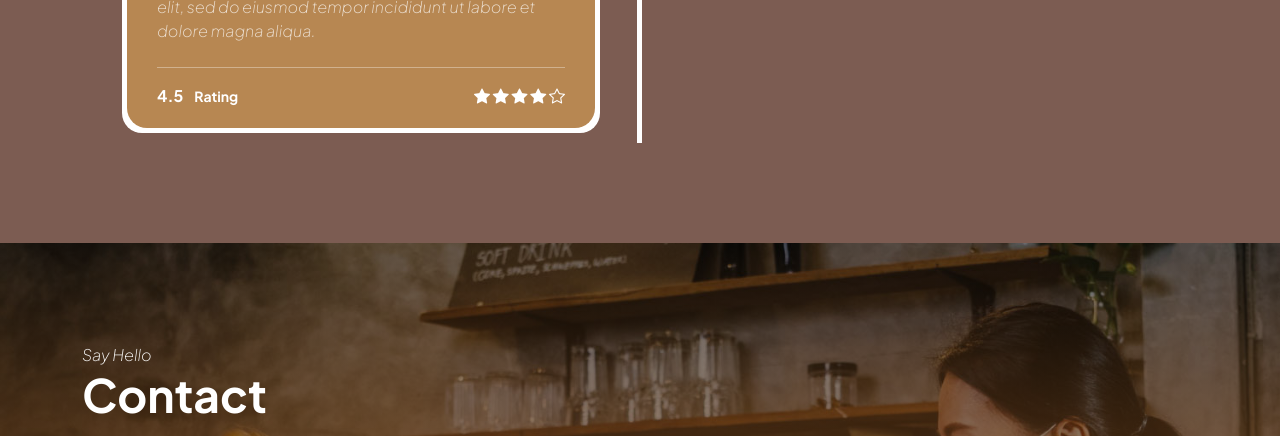
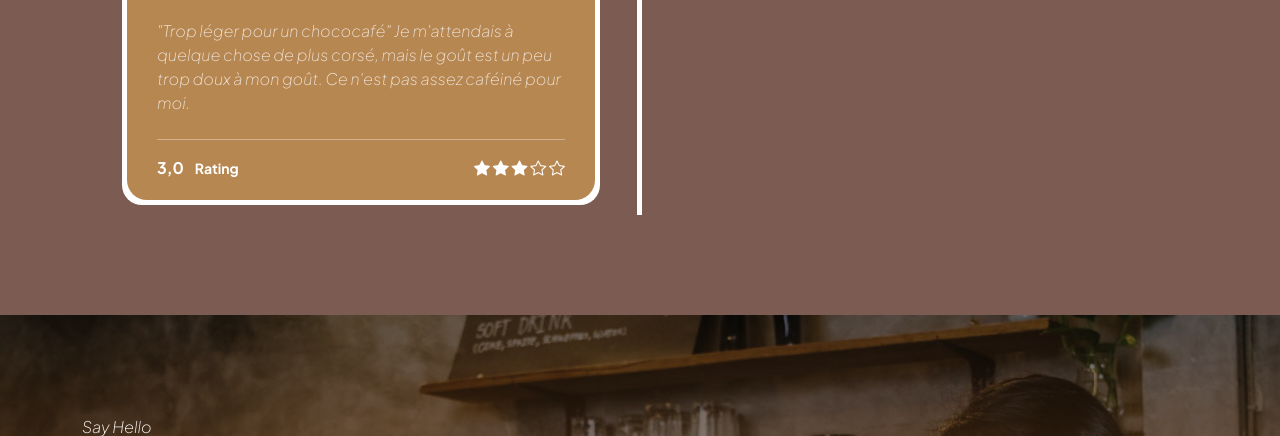
Before and after one commit to FLAMANT-Lorian/sgc-chocolatte, a PHP site: page / in a window 1280 px wide. Shown: the part 4187-4623 px from the top of the page. Run offline with PHP 8.4, Linux system fonts and the light colour scheme; data comes from the database, SQL or seed files in the repository.

Commit message:
Adding PHP in Testimonials

```diff
--- a/chocolatte.sql
+++ b/chocolatte.sql
@@ -246,9 +246,9 @@ CREATE TABLE `reviews`
 
 INSERT INTO `reviews` (`customer`, `cover_img`, `avatar_img`, `content`, `rating`,verified, `created_at`, `updated_at`)
 VALUES
-	('Sandra','https://img.freepik.com/photos-premium/tasse-cafe-table-fond-marron_192217-787.jpg','http://chocolatte.test/images/reviews/young-woman-with-round-glasses-yellow-sweater.jpg','\"Excellente boisson gourmande !\"\nSi vous aimez le chocolat et le café, vous allez adorer cette boisson. Le goût est riche, la texture est parfaite, et ça vous donne un bon boost.',40,1,'2024-11-23 11:50:29','2024-11-23 11:50:29'),
-	('Don','https://img.freepik.com/photos-premium/tasse-cafe-table-fond-marron_192217-787.jpg','http://chocolatte.test/images/reviews/senior-man-white-sweater-eyeglasses.jpg','\"Parfait pour les après-midis\"\nIdéal pour une pause-café, ce chococafé combine bien l\'amertume du café avec la douceur du chocolat, une véritable invitation à la relaxation.',45,'2024-11-23 11:50:29','2024-11-23 11:50:29','2024-11-23 11:50:29'),
-	('Olivia','https://img.freepik.com/photos-premium/tasse-cafe-table-fond-marron_192217-787.jpg','http://chocolatte.test/images/reviews/young-beautiful-woman-pink-warm-sweater-natural-look-smiling-portrait-isolated-long-hair.jpg','\"Trop léger pour un chococafé\"\nJe m\'attendais à quelque chose de plus corsé, mais le goût est un peu trop doux à mon goût. Ce n\'est pas assez caféiné pour moi.',30,1,'2024-11-23 11:50:29','2024-11-23 11:50:29');
+	('Lorian','https://img.freepik.com/photos-premium/tasse-cafe-table-fond-marron_192217-787.jpg','http://chocolatte.test/images/reviews/young-woman-with-round-glasses-yellow-sweater.jpg','\"Excellente boisson gourmande !\"\nSi vous aimez le chocolat et le café, vous allez adorer cette boisson. Le goût est riche, la texture est parfaite, et ça vous donne un bon boost.',40,1,'2024-11-23 11:50:29','2024-11-23 11:50:29'),
+	('Mathis','https://img.freepik.com/photos-premium/tasse-cafe-table-fond-marron_192217-787.jpg','http://chocolatte.test/images/reviews/senior-man-white-sweater-eyeglasses.jpg','\"Parfait pour les après-midis\"\nIdéal pour une pause-café, ce chococafé combine bien l\'amertume du café avec la douceur du chocolat, une véritable invitation à la relaxation.',45,'1','2024-11-23 11:50:29','2024-11-23 11:50:29'),
+	('Ethan','https://img.freepik.com/photos-premium/tasse-cafe-table-fond-marron_192217-787.jpg','http://chocolatte.test/images/reviews/young-beautiful-woman-pink-warm-sweater-natural-look-smiling-portrait-isolated-long-hair.jpg','\"Trop léger pour un chococafé\"\nJe m\'attendais à quelque chose de plus corsé, mais le goût est un peu trop doux à mon goût. Ce n\'est pas assez caféiné pour moi.',30,1,'2024-11-23 11:50:29','2024-11-23 11:50:29');
 
 
 
--- a/controllers/HomeController.php
+++ b/controllers/HomeController.php
@@ -8,6 +8,7 @@ class HomeController extends BaseController // Tout ce qui est entre les accolad
             'title' => 'Chocolatté',
             'preTitle' => 'Bienvenue chez',
             'employees' => Employee::getHomepageEmployees(),
+            'reviews' => Review::getHomepageReviews(),
         ]);
     }
 }
--- a/index.php
+++ b/index.php
@@ -7,6 +7,7 @@ require_once('controllers/BaseController.php'); // Vu que dans HomeController on
 require_once('controllers/HomeController.php');
 require_once('models/BaseModel.php');
 require_once('models/Employee.php');
+require_once('models/Review.php');
 
 $controller = new HomeController(); //new permet de créer qlq chose, içi on créer un nouveau controller
 
--- a/models/Employee.php
+++ b/models/Employee.php
@@ -4,6 +4,6 @@ class Employee extends BaseModel
 {
     public function homepageEmployees()
     {
-        return $this->get('SELECT `name`, `job`, `description`, `img` FROM `employees` ORDER BY `name` ASC LIMIT 4;');
+        return $this->get('SELECT `employees`.`name`, `employees`.`job`, `employees`.`description`, `employees`.`img` FROM `employees` ORDER BY `name` ASC LIMIT 4;');
     }
 }
--- /dev/null
+++ b/models/Review.php
@@ -0,0 +1,9 @@
+<?php
+
+class Review extends BaseModel
+{
+    public function homepageReviews()
+    {
+        return $this->get('SELECT `reviews`.`customer`, `reviews`.`cover_img`, `reviews`.`avatar_img`, `reviews`.`content`, `reviews`.`rating` FROM `reviews` ORDER BY `created_at` DESC LIMIT 3');
+    }
+}
--- a/views/home.php
+++ b/views/home.php
@@ -184,17 +184,17 @@ multilignes
                         <div class="team-block-wrap">
                             <div class="team-block-info d-flex flex-column">
                                 <div class="d-flex mt-auto mb-3">
-                                    <h4 class="text-white mb-0"><?= $employee->name;?></h4>
+                                    <h4 class="text-white mb-0"><?= $employee->name; ?></h4>
 
-                                    <p class="badge ms-4"><em><?= $employee->job;?></em></p>
+                                    <p class="badge ms-4"><em><?= $employee->job; ?></em></p>
                                 </div>
 
-                                <p class="text-white mb-0"><?= $employee->description;?></p>
+                                <p class="text-white mb-0"><?= $employee->description; ?></p>
                             </div>
 
                             <div class="team-block-image-wrap">
-                                <img src="<?= $employee->img;?>"
-                                     class="team-block-image img-fluid" alt="Image de <?= $employee->name;?>">
+                                <img src="<?= $employee->img; ?>"
+                                     class="team-block-image img-fluid" alt="Image de <?= $employee->name; ?>">
                             </div>
                         </div>
                     </div>
@@ -384,8 +384,6 @@ multilignes
             </div>
         </div>
     </section>
-
-
     <section class="reviews-section section-padding section-bg" id="section_4">
         <div class="container">
             <div class="row justify-content-center">
@@ -397,111 +395,40 @@ multilignes
                 </div>
 
                 <div class="timeline">
-                    <div class="timeline-container timeline-container-left">
+                <?php foreach ($reviews as $index => $review): ?>
+                    <div class="timeline-container timeline-container-<?= ($index % 2 === 0) ? 'left' : 'right'; ?>">
                         <div class="timeline-content">
                             <div class="reviews-block">
-                                <div class="reviews-block-image-wrap d-flex align-items-center">
-                                    <img src="images/reviews/young-woman-with-round-glasses-yellow-sweater.jpg"
-                                         class="reviews-block-image img-fluid" alt="">
-
+                                <div class="reviews-block-image-wrap d-flex align-items-center" style="background-image: url(<?= $review->cover_img; ?>)">
+                                    <img src="<?= $review->avatar_img; ?>"
+                                         class="reviews-block-image img-fluid" alt="Photo de <?= $review->customer; ?>">
                                     <div class="">
-                                        <h6 class="text-white mb-0">Sandra</h6>
+                                        <h6 class="text-white mb-0"><?= $review->customer; ?></h6>
                                         <em class="text-white"> Customers</em>
                                     </div>
                                 </div>
-
                                 <div class="reviews-block-info">
-                                    <p>Lorem ipsum dolor sit amet, consectetur adipisicing elit, sed do eiusmod tempor
-                                        incididunt ut labore et dolore magna aliqua.</p>
-
+                                    <p><?= $review->content; ?></p>
                                     <div class="d-flex border-top pt-3 mt-4">
-                                        <strong class="text-white">4.5 <small class="ms-2">Rating</small></strong>
-
+                                        <strong class="text-white"><?= number_format($review->rating / 10, 1, ",", " "); ?>
+                                            <small class="ms-2">Rating</small>
+                                        </strong>
+                                        <!-- Problème de la virgule avec le rating -->
                                         <div class="reviews-group ms-auto">
-                                            <i class="bi-star-fill"></i>
-                                            <i class="bi-star-fill"></i>
-                                            <i class="bi-star-fill"></i>
-                                            <i class="bi-star-fill"></i>
-                                            <i class="bi-star"></i>
+                                            <?php for($i=0; $i < 5; $i++): ?>
+                                                <i class="bi-star<?= ($i < floor($review->rating / 10)) ? '-fill' : ''; ?>"></i>
+                                            <?php endfor; ?>
                                         </div>
                                     </div>
                                 </div>
                             </div>
                         </div>
                     </div>
-
-                    <div class="timeline-container timeline-container-right">
-                        <div class="timeline-content">
-                            <div class="reviews-block">
-                                <div class="reviews-block-image-wrap d-flex align-items-center">
-                                    <img src="images/reviews/senior-man-white-sweater-eyeglasses.jpg"
-                                         class="reviews-block-image img-fluid" alt="">
-
-                                    <div class="">
-                                        <h6 class="text-white mb-0">Don</h6>
-                                        <em class="text-white"> Customers</em>
-                                    </div>
-                                </div>
-
-                                <div class="reviews-block-info">
-                                    <p>Lorem ipsum dolor sit amet, consectetur adipisicing elit, sed do eiusmod tempor
-                                        incididunt ut labore et dolore magna aliqua.</p>
-
-                                    <div class="d-flex border-top pt-3 mt-4">
-                                        <strong class="text-white">4.5 <small class="ms-2">Rating</small></strong>
-
-                                        <div class="reviews-group ms-auto">
-                                            <i class="bi-star-fill"></i>
-                                            <i class="bi-star-fill"></i>
-                                            <i class="bi-star-fill"></i>
-                                            <i class="bi-star-fill"></i>
-                                            <i class="bi-star"></i>
-                                        </div>
-                                    </div>
-                                </div>
-                            </div>
-                        </div>
-                    </div>
-
-                    <div class="timeline-container timeline-container-left">
-                        <div class="timeline-content">
-                            <div class="reviews-block">
-                                <div class="reviews-block-image-wrap d-flex align-items-center">
-                                    <img src="images/reviews/young-beautiful-woman-pink-warm-sweater-natural-look-smiling-portrait-isolated-long-hair.jpg"
-                                         class="reviews-block-image img-fluid" alt="">
-
-                                    <div class="">
-                                        <h6 class="text-white mb-0">Olivia</h6>
-                                        <em class="text-white"> Customers</em>
-                                    </div>
-                                </div>
-
-                                <div class="reviews-block-info">
-                                    <p>Lorem ipsum dolor sit amet, consectetur adipisicing elit, sed do eiusmod tempor
-                                        incididunt ut labore et dolore magna aliqua.</p>
-
-                                    <div class="d-flex border-top pt-3 mt-4">
-                                        <strong class="text-white">4.5 <small class="ms-2">Rating</small></strong>
-
-                                        <div class="reviews-group ms-auto">
-                                            <i class="bi-star-fill"></i>
-                                            <i class="bi-star-fill"></i>
-                                            <i class="bi-star-fill"></i>
-                                            <i class="bi-star-fill"></i>
-                                            <i class="bi-star"></i>
-                                        </div>
-                                    </div>
-                                </div>
-                            </div>
-                        </div>
-                    </div>
+                    <?php endforeach; ?>
                 </div>
-
             </div>
         </div>
     </section>
-
-
     <section class="contact-section section-padding" id="section_5">
         <div class="container">
             <div class="row">
```
